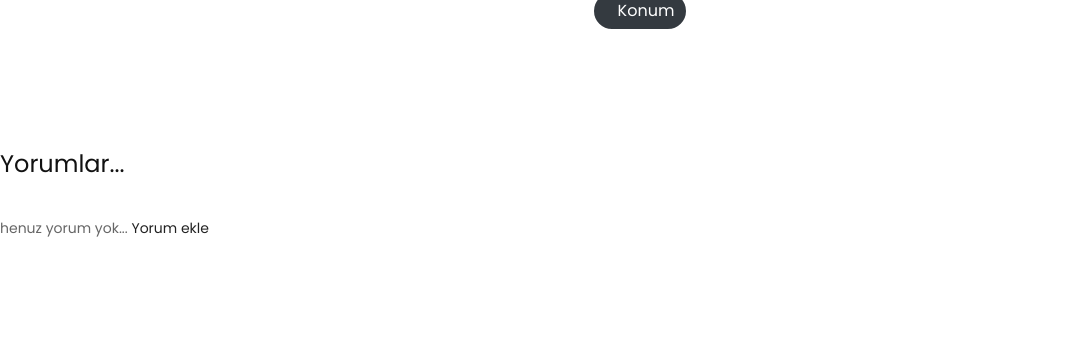
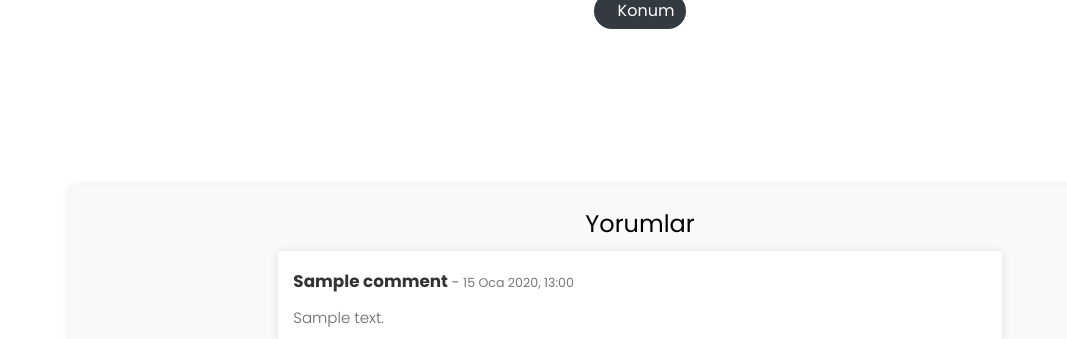
Before and after one commit to mohanadalmali/Seyahat-planlama-Rehberr-web, a Django app: page /Sayahat/servicdatai/1 in a window 1280 px wide. Shown: the part 2323-2662 px from the top of the page, without its empty margins (0-1067 px from the left). Run offline with Django 5.2, Linux system fonts and the light colour scheme; tables that the repository leaves empty hold one stand-in row (values such as "Sample post"); grey boxes marked "Sample" are stand-in pictures; some libraries are stand-ins or nearby versions.

Commit message:
yorum kısmı eklendi ancak ufak bir hata veriyor

```diff
--- a/Seyahatplan/Seyahat/urls.py
+++ b/Seyahatplan/Seyahat/urls.py
@@ -1,8 +1,11 @@
 from django.urls import path
 from . import views
+from .views import addcommentview
 urlpatterns = [
   path('services', views.service,name='services'),
   path('servicdatai/<int:id>', views.servicdatai,name='servicdatai'),
   path('gezilecekyerdetai/<int:id>', views.gezilecekyerdetai_view, name='gezilecekyerdetai'),
   path('search/', views.search_service, name='search_service'),
+  path('servicdatai/<int:id>/AddComment', addcommentview.as_view(),name='ADDcomment'),
+
 ]
--- a/Seyahatplan/Seyahat/views.py
+++ b/Seyahatplan/Seyahat/views.py
@@ -1,6 +1,13 @@
 
+from urllib import request
+from django.forms import BaseModelForm
+from django.http import HttpResponse
 from django.shortcuts import   get_object_or_404, render
-from . models import  ServiceDetail, catagori,gezilecekyer, services, servicic,gezilecekyerdetai
+from . models import  ServiceDetail, catagori,gezilecekyer, services, servicic,gezilecekyerdetai,Comment
+from django.views.generic import CreateView
+from django.urls import reverse, reverse_lazy
+from .forms import Commentform
+
 
 
 def service(request):
@@ -15,12 +22,16 @@ def servicdatai(request,id):
   service = get_object_or_404(services, id=id)
   category= get_object_or_404(catagori, id=id)
   Service_page = services.objects.filter(Catagori=category)
+  service_detail = get_object_or_404(ServiceDetail, id=id)
   #catagorisi aynı eşit ise bilgi verecek değlse vermez yanı kısaca ilgil servic bilgileri gelecek başlık fotoğraf açıklama
   detai=ServiceDetail.objects.filter(service=service, Catagori=category)
   #servic detai bilgilerini service ve catagori bilgisi eşit olanlar gelecek fitreleme yapılacak
   servicics = servicic.objects.filter(service_detail__in=detai)
   gezilecek_yerler = gezilecekyer.objects.filter(service_detail__in=detai)
+  comments = Comment.objects.filter(service_detail=service_detail)
   context={
+    'comments':comments,
+    'service_detail':service_detail,
     'gezilecek_yerler':gezilecek_yerler,
     'servicics':servicics,
     'detai':detai,
@@ -41,12 +52,22 @@ def gezilecekyerdetai_view(request, id):
     }
     return render(request, 'rotadetai.html', context)
 
-
-
-
 def search_service(request):
     if request.method=="POST":
       search=request.POST['search']
       arama=services.objects.filter(name__contains=search)
       context={'search':search,'arama':arama}
       return render(request, 'search_services.html',context)
+
+class addcommentview(CreateView):
+        model=Comment
+        form_class=Commentform
+        template_name='add_comment.html'
+        def form_valid(self, form):
+            form.instance.service_detail_id = self.kwargs['id']
+            return super().form_valid(form)
+
+        success_url = reverse_lazy('servicdatai')
+
+        def get_success_url(self):
+          return reverse_lazy('service_detail', kwargs={'id': self.object.service_detail.id})
--- a/Seyahatplan/template/servicesdetia.html
+++ b/Seyahatplan/template/servicesdetia.html
@@ -2,6 +2,54 @@
 {% load static %}
 {% block title %}"Service Detail"{% endblock title %}
 {% block continer %}
+
+
+<style>
+  #rota {
+    margin: 0 auto;
+    max-width: 600px; /* Opsiyonel: İstenilen genişliği belirleyebilirsiniz */
+  }
+  .comment-section {
+    margin-top: 40px;
+    padding: 20px;
+    background-color: #f9f9f9;
+    border-radius: 8px;
+    box-shadow: 0 0 10px rgba(0, 0, 0, 0.1);
+  }
+  .comment {
+    background-color: #fff;
+    padding: 15px;
+    margin-bottom: 15px;
+    border-radius: 5px;
+    box-shadow: 0 0 10px rgba(0, 0, 0, 0.1);
+  }
+  .comment strong {
+    font-size: 1.2em;
+    color: #333;
+  }
+  .comment .date {
+    color: #777;
+    font-size: 0.9em;
+  }
+  .comment p {
+    margin: 10px 0 0;
+    line-height: 1.6;
+  }
+  .no-comments {
+    color: #777;
+    font-size: 1em;
+    margin-top: 20px;
+  }
+  .no-comments a {
+    color: #007bff;
+    text-decoration: none;
+  }
+  .no-comments a:hover {
+    text-decoration: underline;
+  }
+</style>
+
+
 <style>
   #rota {
     margin: 0 auto;
@@ -65,13 +113,6 @@
     </div>
   </div>
 </div>
-
-
-
-
-
-
-
 <div class="container">
   {% for deta in detai %}
   <div class="col-md-12">
@@ -120,14 +161,40 @@
 </div>
 <br/><br/>
 
+<div class="container comment-section">
+  <h1 style="text-align: center; color: black;">Yorumlar</h1>
+  <div class="row justify-content-center">
+    {% for serv in detai %}
+    <div class="col-md-8">
+      {% if not comments %}
+        <div class="no-comments">
+          <h4>Henüz yorum yok... <a href="{% url "ADDcomment" serv.id %}">Yorum ekle</a></h4>
+        </div>
+      {% else %}
+        {% for comi in comments %}
+          <div class="comment">
+            <strong>{{ comi.name }}</strong> -
+            <span class="date">{{ comi.date_added|date:"d M Y, H:i" }}</span>
+            <p>{{ comi.body }}</p>
+          </div>
+        {% endfor %}
+      {% endif %}
+      <br/>
+      </h2><a href="{% url "ADDcomment" serv.id %}">Yorum ekle</a></h2>
+      <br/><br/>
+      {% endfor %}
+    </div>
+  </div>
+</div>
+<br/><br/><br/><br/>
+<!-- <br/><br/>
 <h1>Yorumlar...</h1>
 <br/>
-{% if not service_detail.comments.all %}
+{% if not comments %}
     henuz yorum yok... <a href="#">
-      Yorum ekle
-    </a>
+      Yorum ekle</a>
 {% else %}
-  {% for comi in service_detail.comments.all %}
+  {% for comi in comments %}
   <strong>
     {{ comi.name }} -
     {{ comi.date_added}}
@@ -137,5 +204,5 @@
   <br/><br/>
   {% endfor %}
 {% endif %}
-<br><br><br><br><br>
+<br><br><br> -->
 {% endblock continer %}
```
Also changed, not shown: Seyahatplan/Seyahat/forms.py (added, +13 -0 lines), Seyahatplan/template/add_comment.html (added, +102 -0 lines), Seyahatplan/media/Chidorigafuchi.jpg (added), Seyahatplan/media/Omoide_Yokocho.jpg (added), Seyahatplan/media/Ryogoku_Kokugikan.jpg (added), Seyahatplan/media/akvarum_jYCs450.jpg (added), Seyahatplan/media/antalyaa_wTPRlkV.jpg (added), Seyahatplan/media/boutary_vSzaELx.jpg (added), Seyahatplan/media/caption_2.jpg (added), Seyahatplan/media/fuji_dağa.jpg (added), Seyahatplan/media/photo0jpg.jpg (added), Seyahatplan/media/tokyobar.jpg (added), Seyahatplan/media/tokyoo.jpg (added), Seyahatplan/media/zojoji-temple.jpg (added).
